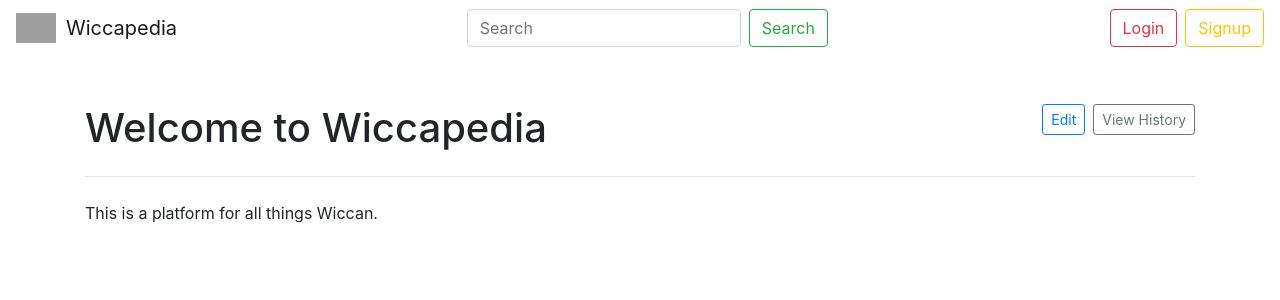
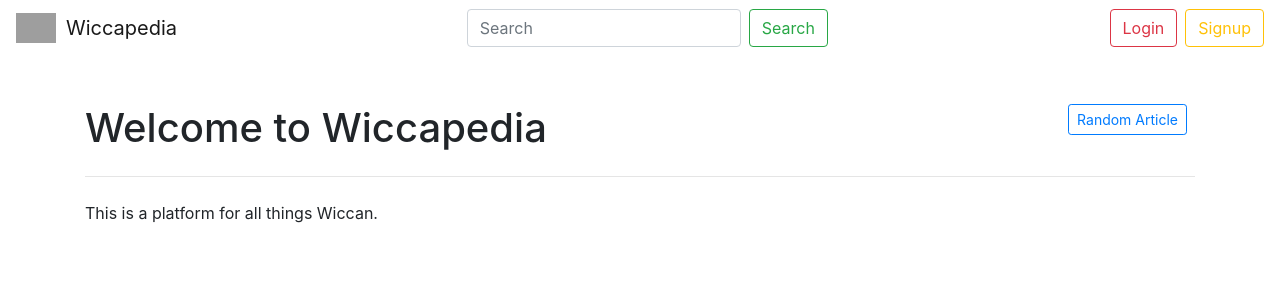
Before and after one commit to marckatz/wiccapedia, a React (Create React App) app in the folder client/: page / in a window 1280 px wide. Shown: the top 300 px of the page. Built offline with nearby package versions, Linux system fonts and the light colour scheme; no server answers; grey boxes are pictures that could not be loaded.

Commit message:
add random button to home page, fix useEffect in Page and ViewHistory

```diff
--- a/client/src/components/HomePage.js
+++ b/client/src/components/HomePage.js
@@ -1,14 +1,23 @@
-import React from 'react';
+import React, { useEffect, useState } from 'react';
+import { Link } from 'react-router-dom';
 
 function HomePage({ title, text }) {
+  const [pages, setPages] = useState([])
+
+  useEffect(() => {
+    fetch('http://localhost:5555/pages')
+    .then(r=>r.json())
+    .then(p => setPages(p))
+  },[])
 
   return (
     <div className="container mt-5">
       <div className="d-flex justify-content-between align-items-start">
         <h1>{title}</h1>
         <div>
-          <button className="btn btn-outline-primary btn-sm mr-2">Edit</button>
-          <button className="btn btn-outline-secondary btn-sm">View History</button>
+          <Link to={`/page/${Math.floor(Math.random() * pages.length) + 1}`}>
+            <button className="btn btn-outline-primary btn-sm mr-2">Random Article</button>
+          </Link>
         </div>
       </div>
       <hr />
--- a/client/src/components/Page.js
+++ b/client/src/components/Page.js
@@ -13,7 +13,7 @@ function Page() {
       setTitle(page.title)
       setText(page.text)
     })
-  })
+  },[])
 
 
   return (
--- a/client/src/components/ViewHistory.js
+++ b/client/src/components/ViewHistory.js
@@ -14,7 +14,7 @@ function ViewHistory() {
                 setTitle(page.title)
                 setEdits(page.edits)
             })
-    })
+    },[])
 
     const editList = edits.map(edit =>{
         return <EditCard key={edit.id} edit={edit} />
```
